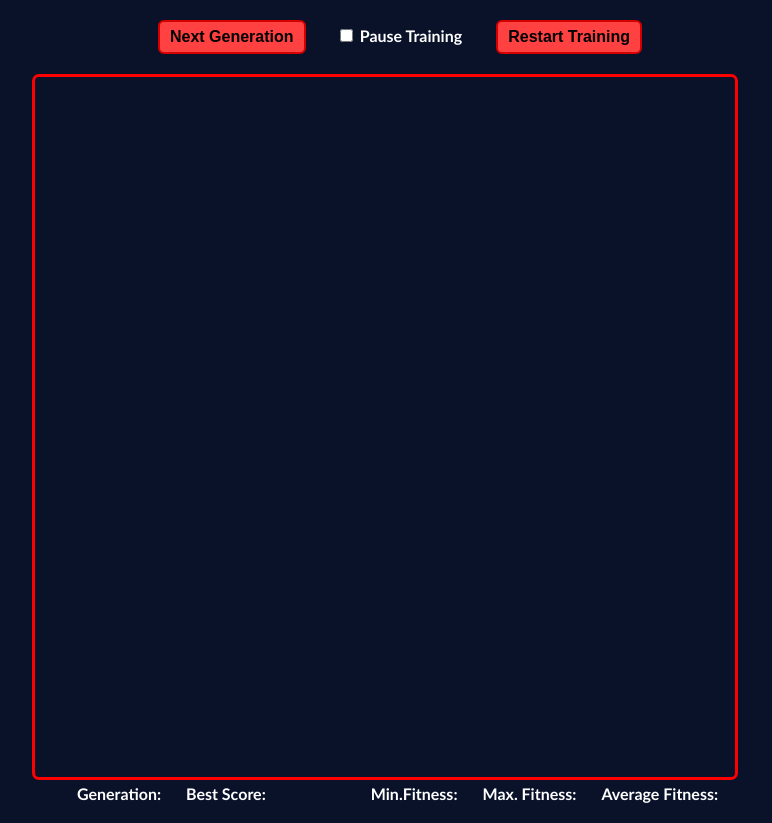
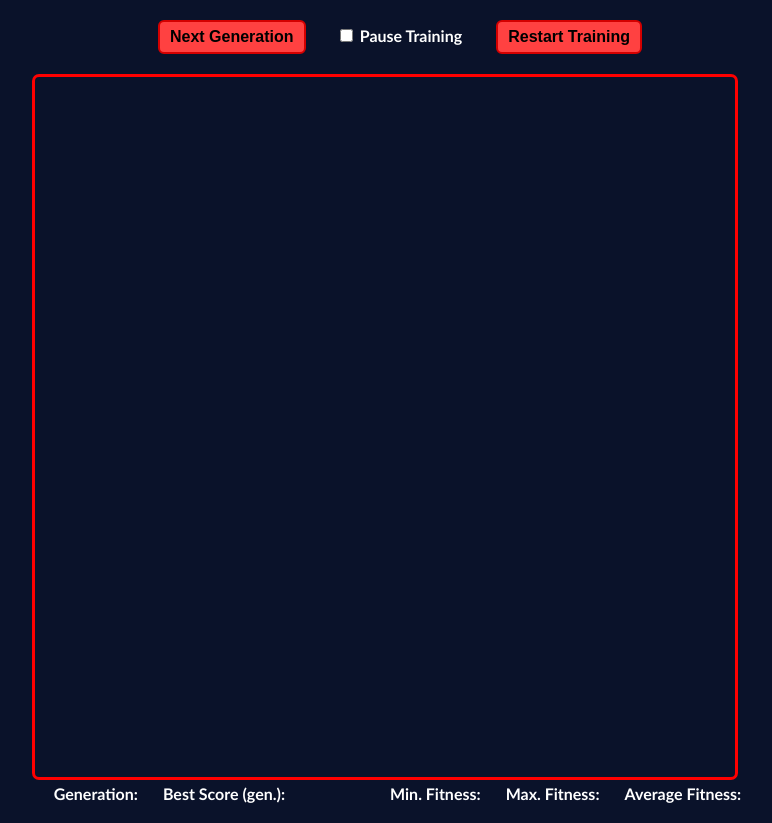
Before and after one commit to Red-Rapious/Genetic-Snake-AI, a website built with webpack: page www/index.html in a window 1280 px wide. Shown: the part 63-886 px from the top of the page, without its empty margins (255-1027 px from the left). Built offline with nearby package versions, Linux system fonts and the light colour scheme; what lib-game-wasm would draw is missing.

Commit message:
Fixed display bugs

```diff
--- a/www/index.html
+++ b/www/index.html
@@ -30,10 +30,10 @@
 
     <div id="infos">
       <div id="generation">Generation: ??</div>
-      <div id="best-score">Best score: ??</div>
+      <div id="best-score">Best score (gen.): ??</div>
 
       <div id="min-fitness">Min. fitness: ??</div>
-      <div id="max-fitness">Max.fitness: ??</div>
+      <div id="max-fitness">Max. fitness: ??</div>
       <div id="average-fitness">Average fitness: ??</div>
     </div>
   </body>
--- a/www/index.js
+++ b/www/index.js
@@ -108,8 +108,8 @@ function redraw() {
 
     // Update the labels
     generationLabel.innerHTML = "Generation: " + games.generation();
-    bestScoreLabel.innerHTML = "Best Score: " + games.best_score();
-    minFitnessLabel.innerHTML = "Min.Fitness: " + games.min_fitness();
+    bestScoreLabel.innerHTML = "Best Score (gen.): " + games.best_score();
+    minFitnessLabel.innerHTML = "Min. Fitness: " + games.min_fitness();
     maxFitnessLabel.innerHTML = "Max. Fitness: " + games.max_fitness();
     averageFitnessLabel.innerHTML = "Average Fitness: " + games.avg_fitness();
 
```
